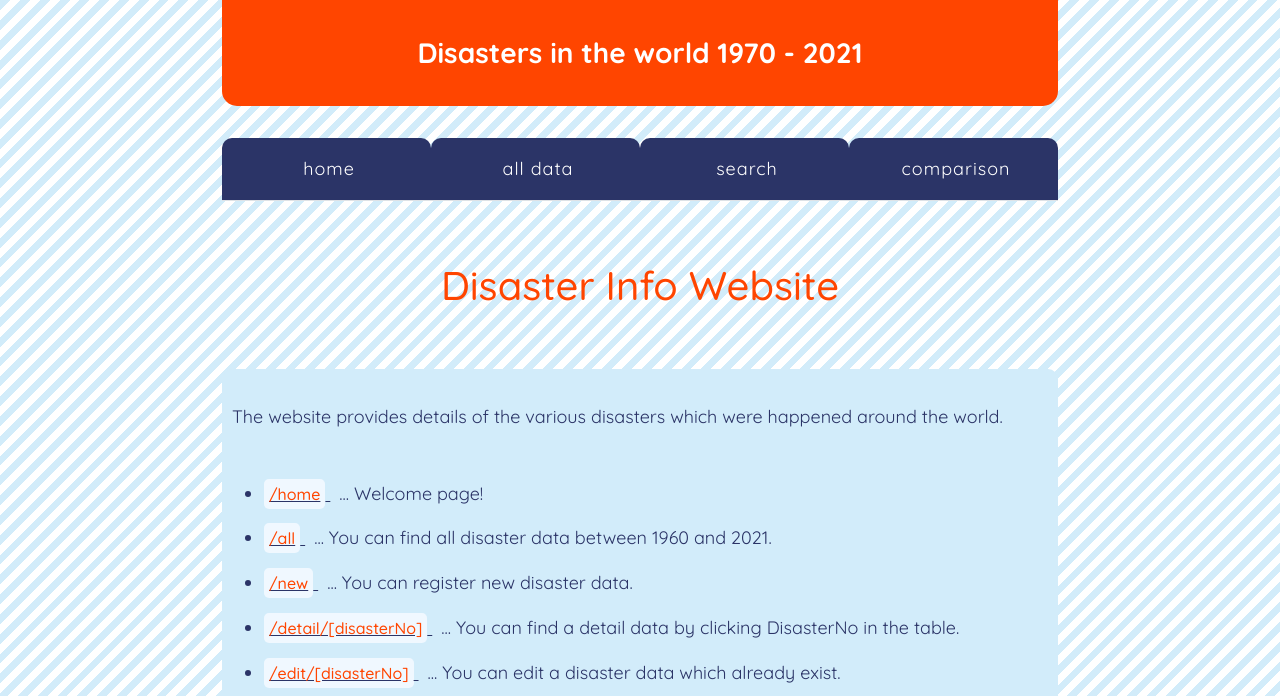
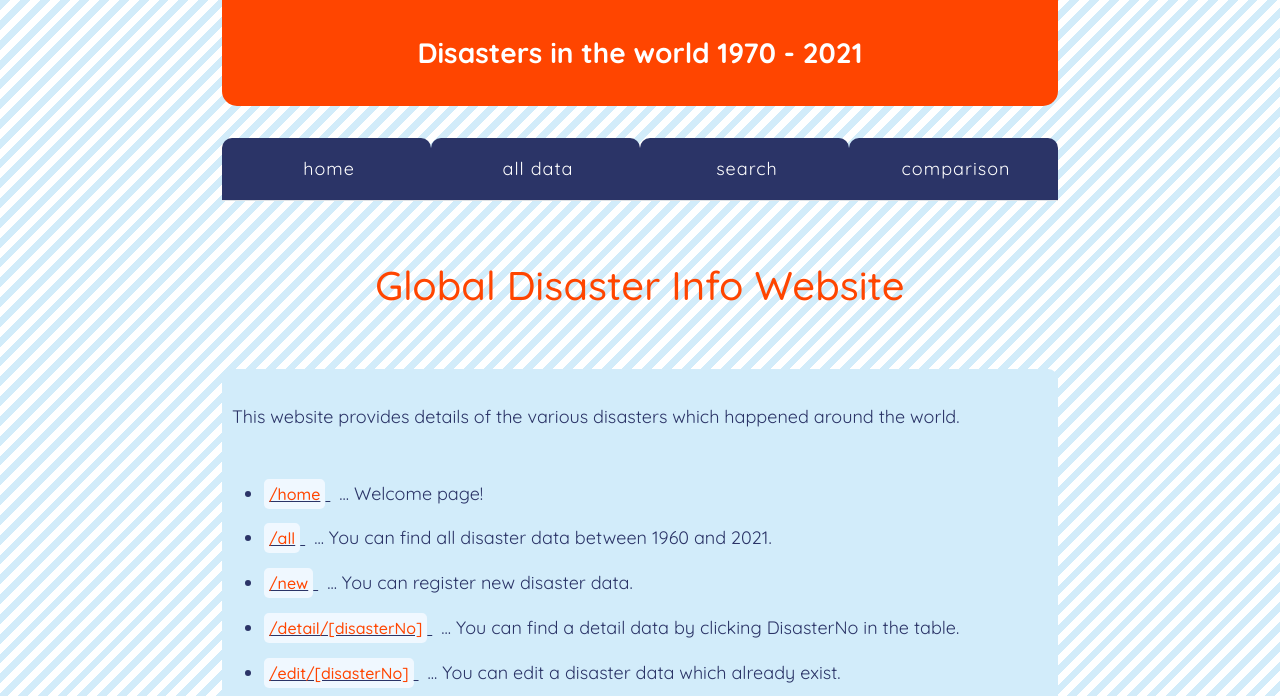
Before and after one commit to azusaw/hotel_CS551Q, a Django app: page / in a window 1280 px wide. Shown: the top 696 px of the page. Run offline with Django 4.2, Linux system fonts and the light colour scheme; some libraries are stand-ins or nearby versions.

Commit message:
added appropraite title

```diff
--- a/disaster/templates/home.html
+++ b/disaster/templates/home.html
@@ -3,9 +3,9 @@
 Disaster Info Website
 {% endblock %}
 {% block page_content %}
-<h1>Disaster Info Website</h1>
+<h1>Global Disaster Info Website</h1>
 <div class="text-box">
-    <p>The website provides details of the various disasters which were happened around the world.</p>
+    <p>This website provides details of the various disasters which happened around the world.</p>
     <ul>
         <li>
             <a href="{% url 'home' %}">
--- a/mysite/settings.py
+++ b/mysite/settings.py
@@ -29,7 +29,7 @@ SECRET_KEY = 'django-insecure-_s%+0a#ben#xr*^c1=il#4f8*q&ki$44l0v8pt*g^9!6e=6rp-
 # SECURITY WARNING: don't run with debug turned on in production!
 DEBUG = env('DEBUG')
 
-ALLOWED_HOSTS = ['disaster-info.onrender.com', 'disaster-info-app.herokuapp.com', '127.0.0.1']
+ALLOWED_HOSTS = ['patentdisney-bogartnadia-8000.codio-box.uk', 'disaster-info.onrender.com', 'disaster-info-app.herokuapp.com', '127.0.0.1']
 
 # Application definition
 
```
Also changed, not shown: 1 other file.
